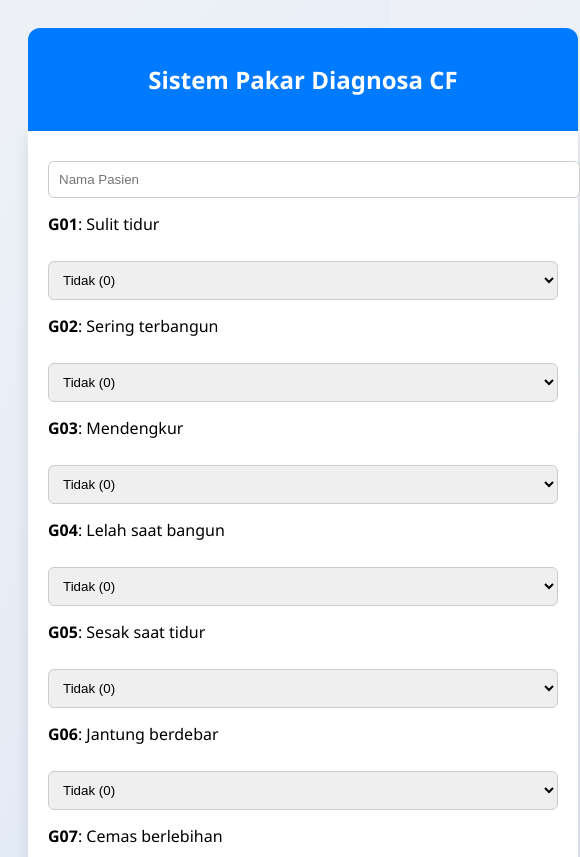
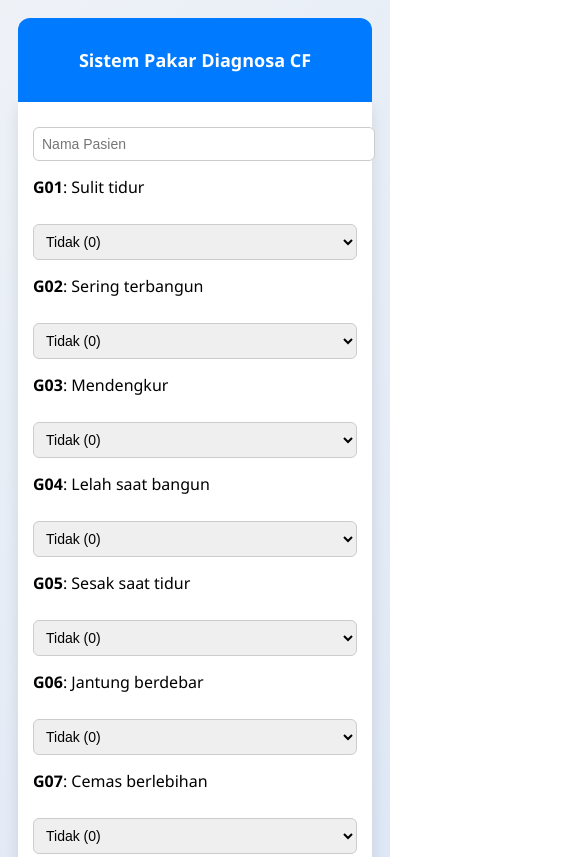
Before and after one commit to Baihaqyhrp/diagnosa-cf, a plain HTML site: page index.html in a window 390 px wide. Shown: the top 857 px of the page, 580 px wide, since content can reach past the window. Drawn offline with Linux system fonts and the light colour scheme.

Commit message:
update tampilan dan lagi

```diff
--- a/index.html
+++ b/index.html
@@ -2,6 +2,9 @@
 <html>
   <head>
     <title>Sistem Diagnosa Gangguan Tidur & Mental</title>
+
+    <!-- TAMBAHAN AGAR RESPONSIVE -->
+    <meta name="viewport" content="width=device-width, initial-scale=1.0">
 
     <style>
       body {
@@ -11,7 +14,8 @@
       }
 
       .container {
-        width: 550px;
+        width: 100%;
+        max-width: 550px;
         margin: auto;
       }
 
@@ -112,6 +116,28 @@
         white-space: pre-wrap;
         border: 1px solid #ead6a5;
       }
+
+      /* TAMBAHAN RESPONSIVE HP */
+      @media (max-width: 600px) {
+        body {
+          padding: 10px;
+        }
+
+        .card {
+          padding: 15px;
+        }
+
+        h2 {
+          font-size: 18px;
+        }
+
+        select,
+        input,
+        button {
+          font-size: 14px;
+          padding: 8px;
+        }
+      }
     </style>
   </head>
 
@@ -168,7 +194,6 @@
 <option value="0.8">Yakin (0.8)</option>
 <option value="1">Sangat Yakin (1)</option>`;
 
-      // Generate pertanyaan
       let html = "";
       for (let i = 0; i < 10; i++) {
         html += `<p style="margin-top:15px;"><b>G0${i + 1}</b>: ${pertanyaanList[i]}</p>
```
